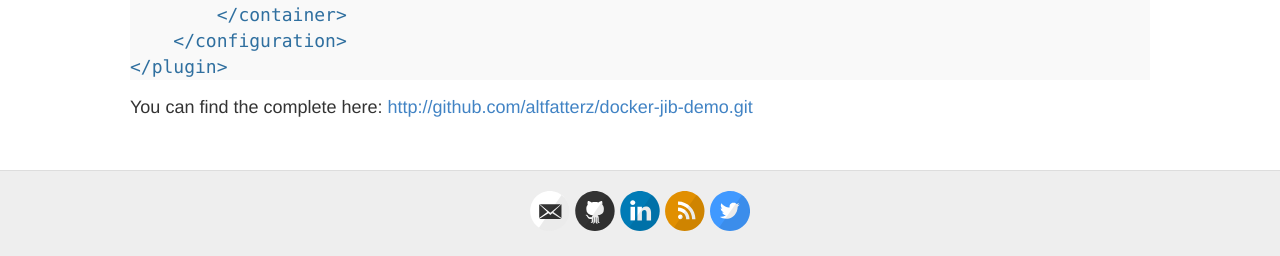
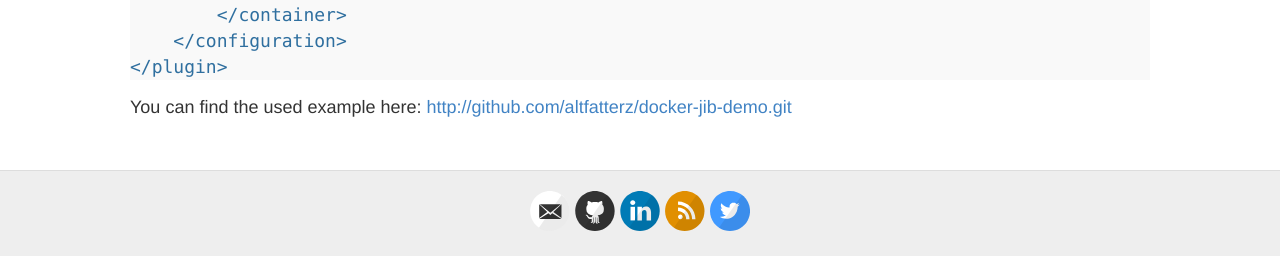
Before and after one commit to altfatterz/altfatterz.github.io, a Jekyll site: the page built from _posts/2019-08-16-dockerizing-spring-boot-apps-with-jib.md, in a window 1280 px wide and 900 px high, scrolled down 3730 px. Shown: the part 641-897 px from the top of the window. Built offline with Jekyll 4.4.1, drawn with Linux system fonts in a browser that asks for light colours; comment, search, counter and statistics services are not loaded.

Commit message:
little fix

````diff
--- a/_posts/2019-08-16-dockerizing-spring-boot-apps-with-jib.md
+++ b/_posts/2019-08-16-dockerizing-spring-boot-apps-with-jib.md
@@ -185,4 +185,4 @@ You need to specify the following, otherwise the `CREATED` field will be `49 yea
 </plugin>
 ```
 
-You can find the complete here: [http://github.com/altfatterz/docker-jib-demo.git](http://github.com/altfatterz/docker-jib-demo.git)
+You can find the used example here: [http://github.com/altfatterz/docker-jib-demo.git](http://github.com/altfatterz/docker-jib-demo.git)
````
